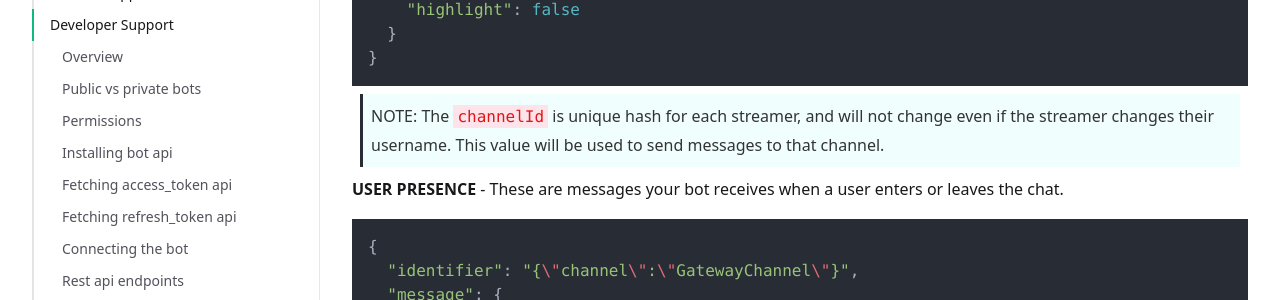
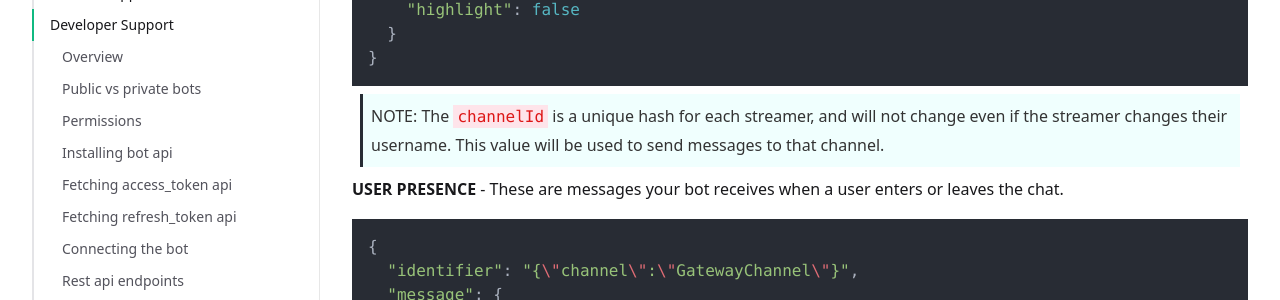
Before and after one commit to joysticktv/joysticktv.github.io, a Jekyll site: the page built from developer_support.md, in a window 1280 px wide and 900 px high, scrolled down 5977 px. Shown: the part 155-455 px from the top of the window. Built offline with Jekyll 4.4.1, drawn with Linux system fonts in a browser that asks for light colours; nearby versions of some CDN libraries; comment, search, counter and statistics services are not loaded.

````diff
--- a/developer_support.md
+++ b/developer_support.md
@@ -282,7 +282,7 @@ Being a websocket API, everything you get from the API will be a message. Each m
 }
 ```
 
-> NOTE: The `channelId` is unique hash for each streamer, and will not change even if the streamer changes their username. This value will be used to send messages to that channel.
+> NOTE: The `channelId` is a unique hash for each streamer, and will not change even if the streamer changes their username. This value will be used to send messages to that channel.
 
 **USER PRESENCE** - These are messages your bot receives when a user enters or leaves the chat.
 
````
